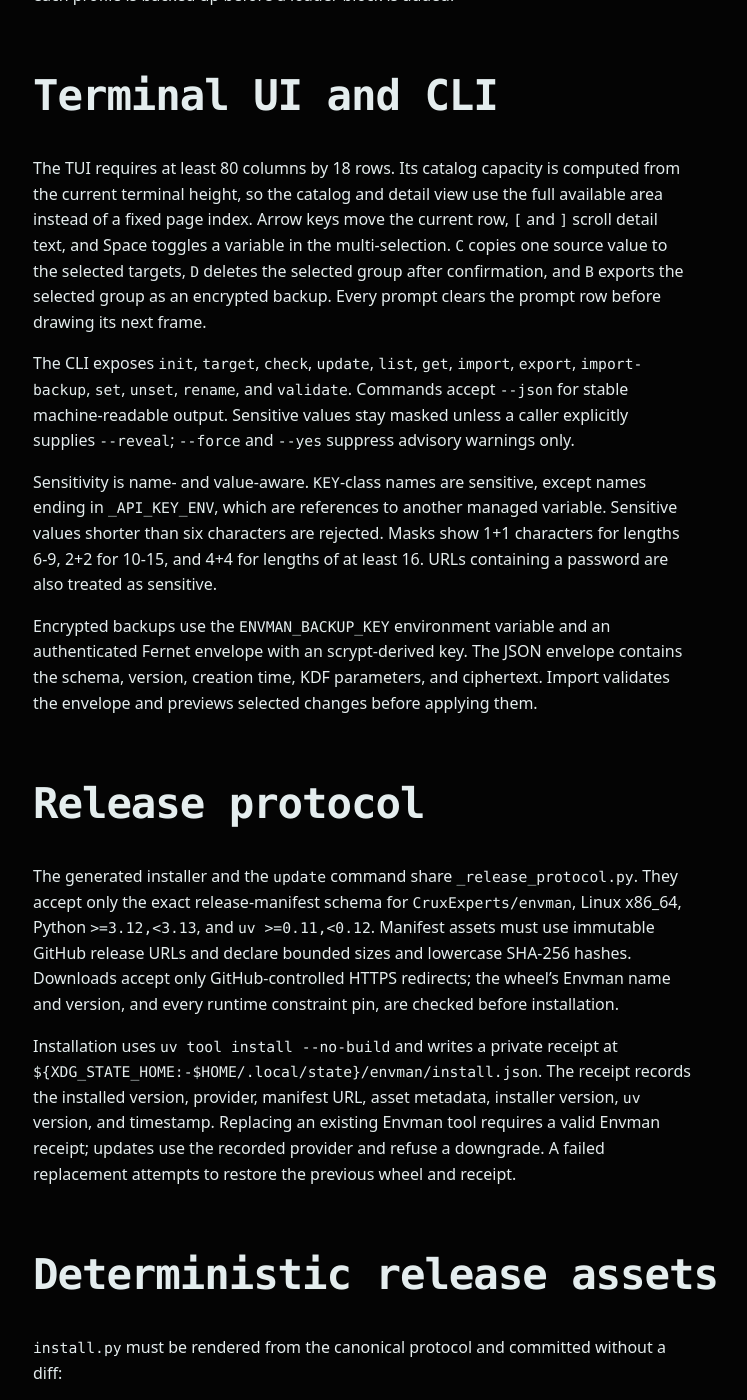
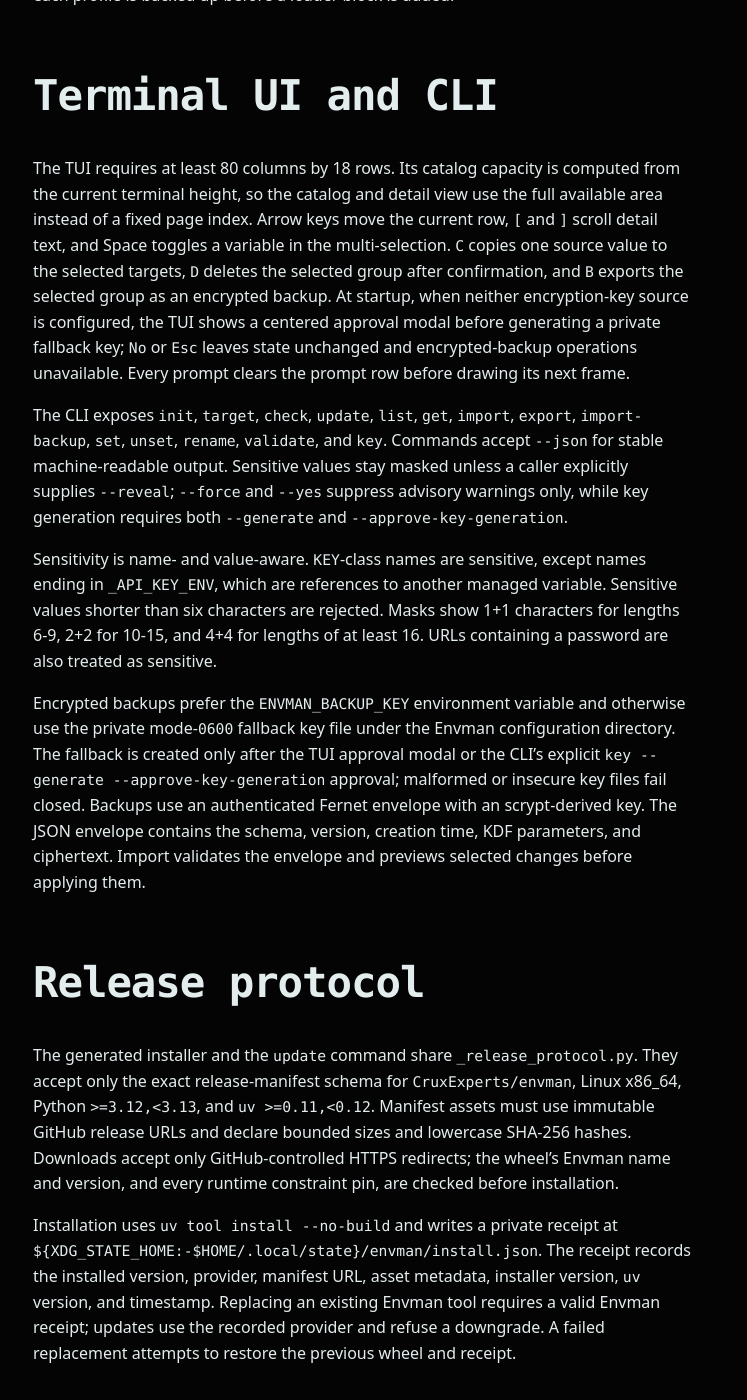
Before and after one commit to CruxExperts/envman, a Jekyll site: the page built from docs/development/architecture.md, in a window 1280 px wide and 1400 px high, scrolled down 1267 px. Shown: the whole window, without its empty margins (47-794 px from the left). Built offline with Jekyll 4.4.1, drawn with Linux system fonts in a browser that asks for light colours.

Commit message:
docs: document encryption key lifecycle

```diff
--- a/docs/development/architecture.md
+++ b/docs/development/architecture.md
@@ -26,13 +26,13 @@ The small scripts have separate boundaries:
 
 ## Terminal UI and CLI
 
-The TUI requires at least 80 columns by 18 rows. Its catalog capacity is computed from the current terminal height, so the catalog and detail view use the full available area instead of a fixed page index. Arrow keys move the current row, `[` and `]` scroll detail text, and Space toggles a variable in the multi-selection. `C` copies one source value to the selected targets, `D` deletes the selected group after confirmation, and `B` exports the selected group as an encrypted backup. Every prompt clears the prompt row before drawing its next frame.
+The TUI requires at least 80 columns by 18 rows. Its catalog capacity is computed from the current terminal height, so the catalog and detail view use the full available area instead of a fixed page index. Arrow keys move the current row, `[` and `]` scroll detail text, and Space toggles a variable in the multi-selection. `C` copies one source value to the selected targets, `D` deletes the selected group after confirmation, and `B` exports the selected group as an encrypted backup. At startup, when neither encryption-key source is configured, the TUI shows a centered approval modal before generating a private fallback key; `No` or `Esc` leaves state unchanged and encrypted-backup operations unavailable. Every prompt clears the prompt row before drawing its next frame.
 
-The CLI exposes `init`, `target`, `check`, `update`, `list`, `get`, `import`, `export`, `import-backup`, `set`, `unset`, `rename`, and `validate`. Commands accept `--json` for stable machine-readable output. Sensitive values stay masked unless a caller explicitly supplies `--reveal`; `--force` and `--yes` suppress advisory warnings only.
+The CLI exposes `init`, `target`, `check`, `update`, `list`, `get`, `import`, `export`, `import-backup`, `set`, `unset`, `rename`, `validate`, and `key`. Commands accept `--json` for stable machine-readable output. Sensitive values stay masked unless a caller explicitly supplies `--reveal`; `--force` and `--yes` suppress advisory warnings only, while key generation requires both `--generate` and `--approve-key-generation`.
 
 Sensitivity is name- and value-aware. `KEY`-class names are sensitive, except names ending in `_API_KEY_ENV`, which are references to another managed variable. Sensitive values shorter than six characters are rejected. Masks show 1+1 characters for lengths 6-9, 2+2 for 10-15, and 4+4 for lengths of at least 16. URLs containing a password are also treated as sensitive.
 
-Encrypted backups use the `ENVMAN_BACKUP_KEY` environment variable and an authenticated Fernet envelope with an scrypt-derived key. The JSON envelope contains the schema, version, creation time, KDF parameters, and ciphertext. Import validates the envelope and previews selected changes before applying them.
+Encrypted backups prefer the `ENVMAN_BACKUP_KEY` environment variable and otherwise use the private mode-`0600` fallback key file under the Envman configuration directory. The fallback is created only after the TUI approval modal or the CLI's explicit `key --generate --approve-key-generation` approval; malformed or insecure key files fail closed. Backups use an authenticated Fernet envelope with an scrypt-derived key. The JSON envelope contains the schema, version, creation time, KDF parameters, and ciphertext. Import validates the envelope and previews selected changes before applying them.
 
 ## Release protocol
 
```
